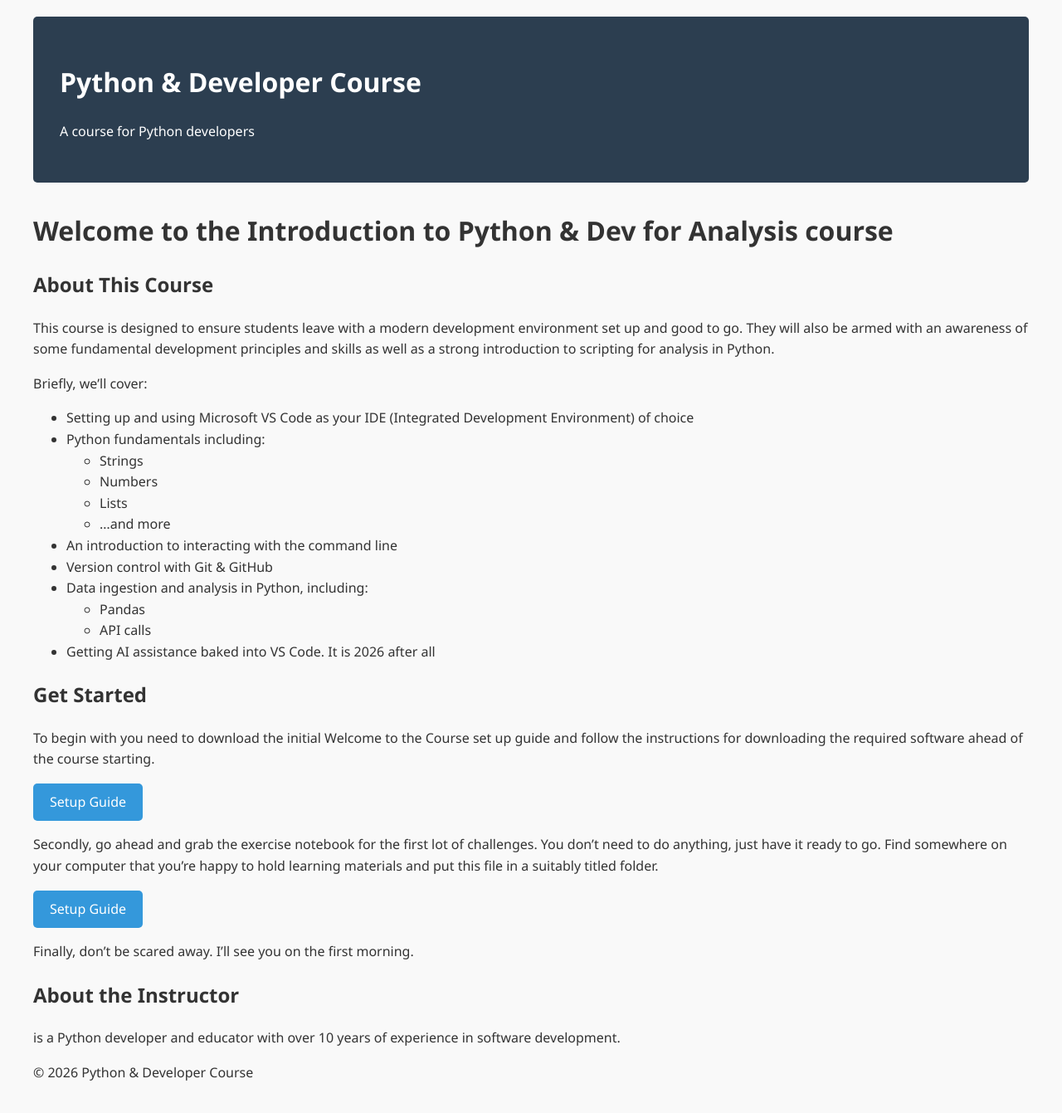
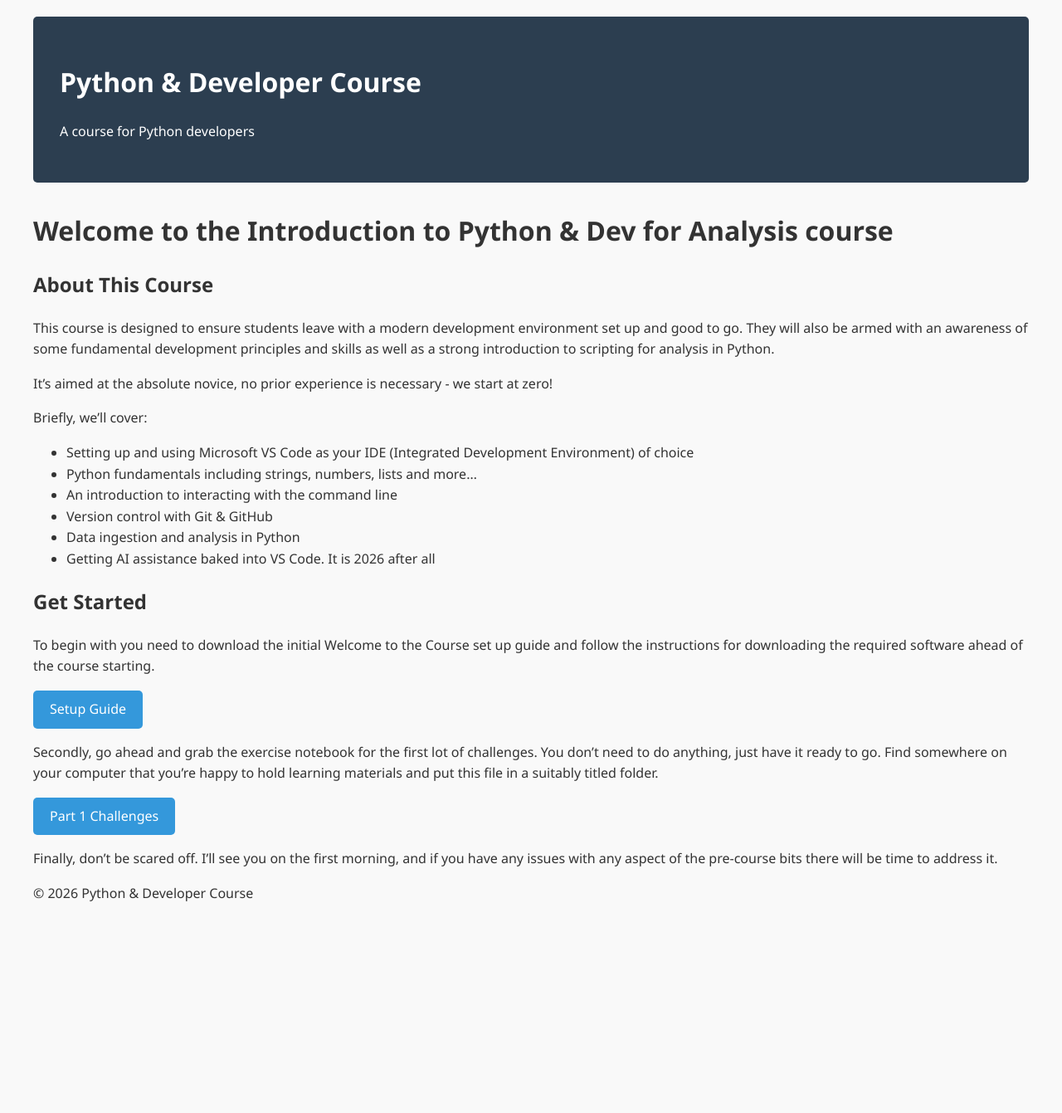
Before and after one commit to stegr81/Python-and-Dev-for-Analysis, a Jekyll site: the page built from docs/index.md, in a window 1280 px wide. Shown: the whole page at 83% size. Built offline with Jekyll 4.4.1, drawn with Linux system fonts in a browser that asks for light colours; after the commit the page ends 1125 px from its top, so only the background shows below that.

Commit message:
Update index.md

```diff
--- a/docs/index.md
+++ b/docs/index.md
@@ -9,19 +9,15 @@ description: A comprehensive introduction to using Python for analysis in a mode
 ## About This Course
 This course is designed to ensure students leave with a modern development environment set up and good to go. They will also be armed with an awareness of some fundamental development principles and skills as well as a strong introduction to scripting for analysis in Python.
 
+It's aimed at the absolute novice, no prior experience is necessary - we start at zero!
+
 Briefly, we'll cover:
 
 - Setting up and using Microsoft VS Code as your IDE (Integrated Development Environment) of choice
-- Python fundamentals including:
-   - Strings
-   - Numbers
-   - Lists
-   - ...and more
+- Python fundamentals including strings, numbers, lists and more...
 - An introduction to interacting with the command line
 - Version control with Git & GitHub
-- Data ingestion and analysis in Python, including:
-   - Pandas
-   - API calls
+- Data ingestion and analysis in Python
 - Getting AI assistance baked into VS Code. It is 2026 after all
 
 ## Get Started
@@ -32,10 +28,6 @@ To begin with you need to download the initial Welcome to the Course set up guid
 
 Secondly, go ahead and grab the exercise notebook for the first lot of challenges. You don't need to do anything, just have it ready to go. Find somewhere on your computer that you're happy to hold learning materials and put this file in a suitably titled folder.
 
-<a href="part_1_challenges.ipynb" class="btn">Setup Guide</a>
+<a href="part_1_challenges.ipynb" class="btn" download>Part 1 Challenges</a>
 
-Finally, don't be scared away. I'll see you on the first morning.
-
-
-## About the Instructor
-{{ site.author.name }} is a Python developer and educator with over 10 years of experience in software development.
+Finally, don't be scared off. I'll see you on the first morning, and if you have any issues with any aspect of the pre-course bits there will be time to address it.
```
